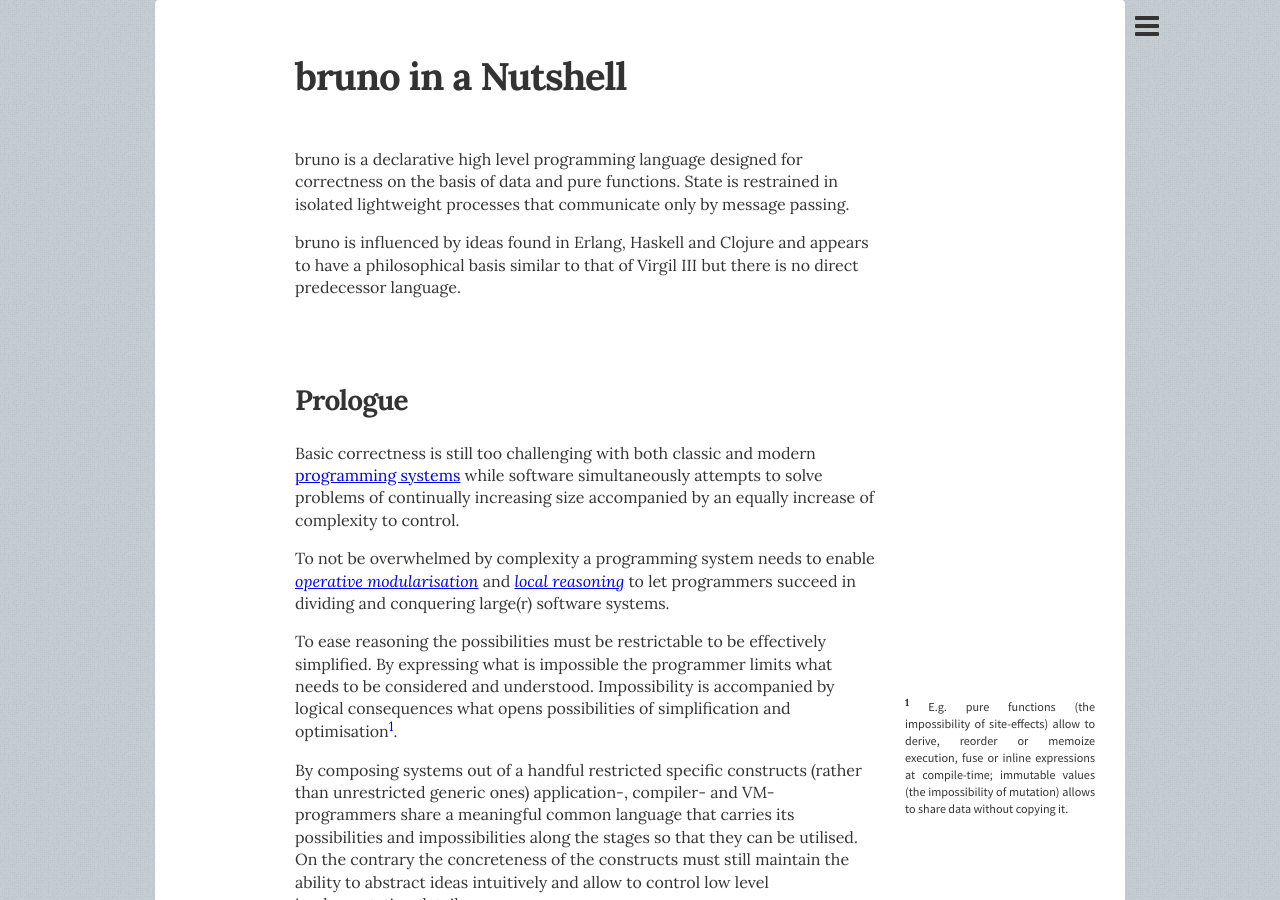
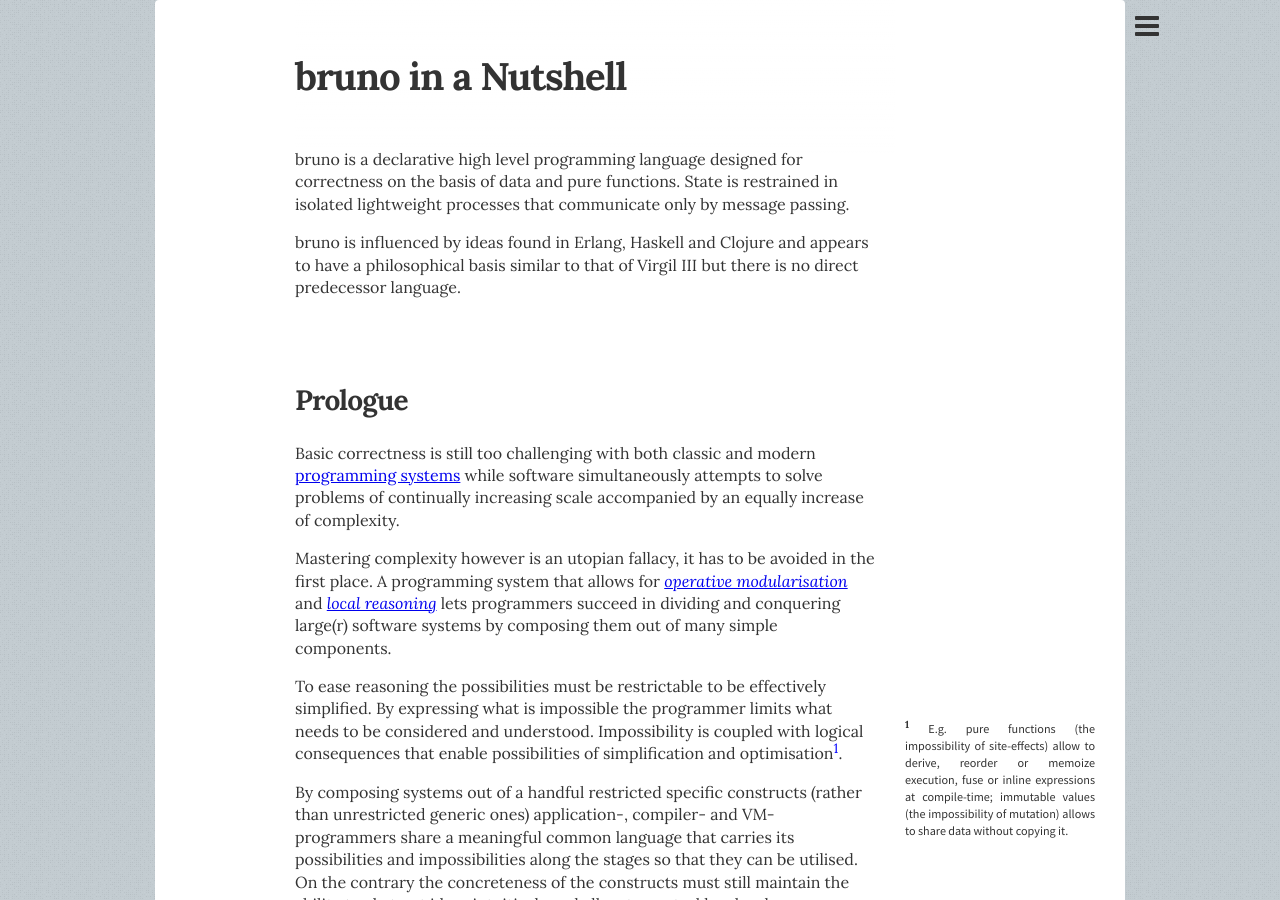
Before and after one commit to bruno-lang/bruno-lang.github.io, a Jekyll site: the page built from in-a-nutshell/index.md, in a window 1280 px wide and 900 px high. Built offline with Jekyll 4.4.1, drawn with Linux system fonts in a browser that asks for light colours; nearby versions of some CDN libraries.

Commit message:
prologue

```diff
--- a/in-a-nutshell/index.md
+++ b/in-a-nutshell/index.md
@@ -18,18 +18,20 @@
 ## Prologue
 Basic correctness is still too challenging with both classic and modern
 [programming systems](/glossary/#programming-system) while software
-simultaneously attempts to solve problems of continually increasing size
-accompanied by an equally increase of complexity to control.
+simultaneously attempts to solve problems of continually increasing scale
+accompanied by an equally increase of complexity.
 
-To not be overwhelmed by complexity a programming system needs to enable
+Mastering complexity however is an utopian fallacy, it has to be avoided in the
+first place. A programming system that allows for
 [*operative modularisation*](/glossary/#operative-modularisation)
-and [*local reasoning*](/glossary/#local-reasoning) to let programmers succeed
-in dividing and conquering large(r) software systems.
+and [*local reasoning*](/glossary/#local-reasoning) lets programmers succeed
+in dividing and conquering large(r) software systems by composing them out of
+many simple components.
 
 To ease reasoning the possibilities must be restrictable to be effectively simplified.
 By expressing what is impossible the programmer limits what needs to be
-considered and understood. Impossibility is accompanied by logical consequences
-what opens possibilities of simplification and optimisation[^why-restrictions].
+considered and understood. Impossibility is coupled with logical consequences
+that enable possibilities of simplification and optimisation[^why-restrictions].
 
 [^why-restrictions]: E.g. pure functions (the impossibility of site-effects) allow
       to derive, reorder or memoize execution, fuse or inline expressions at
```
